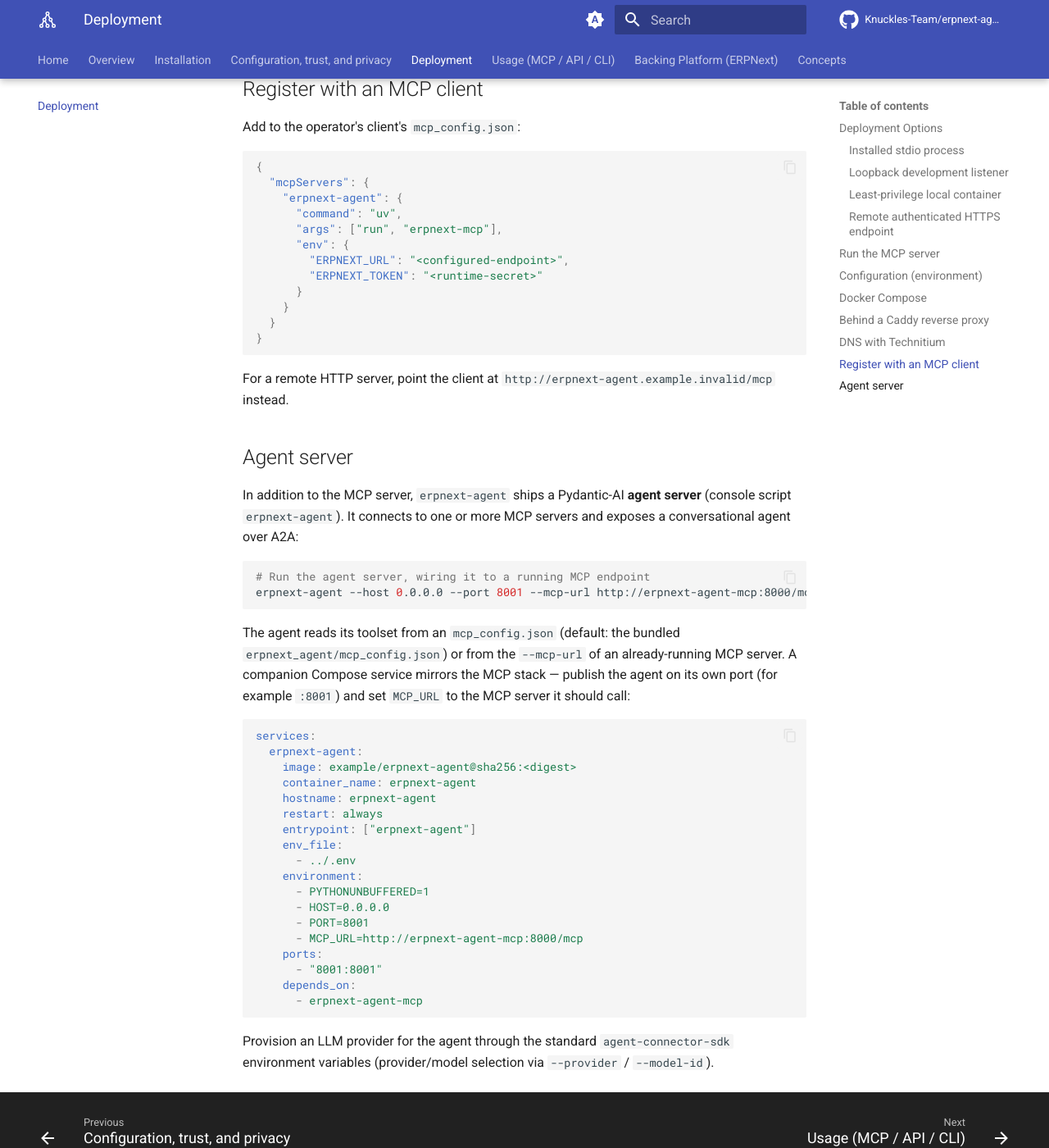
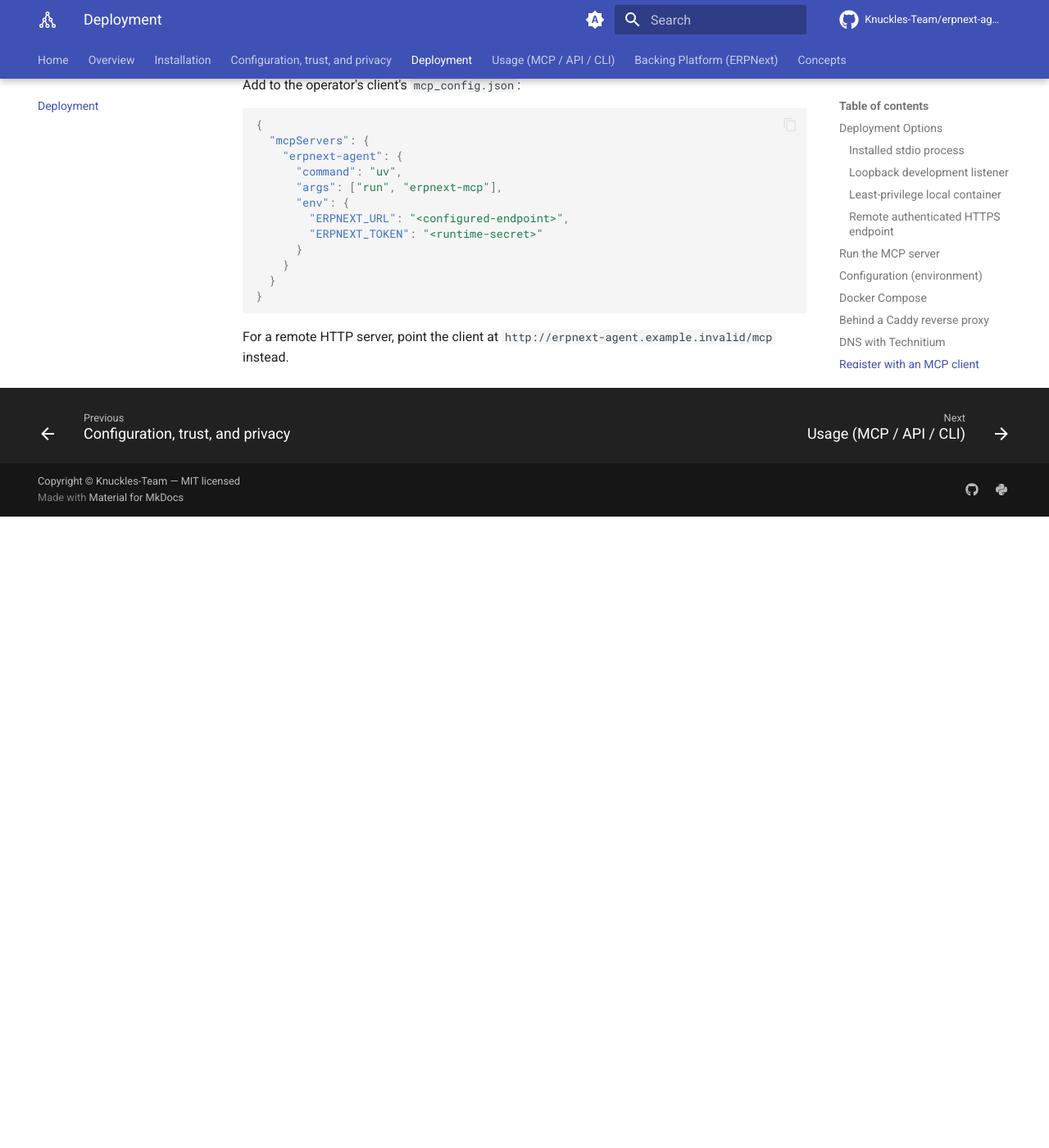
Before and after one commit to Knuckles-Team/erpnext-agent, an MkDocs documentation site: the page built from docs/deployment.md, in a window 1280 px wide and 1400 px high, scrolled down 4390 px. Shown: the whole window at 82% size. Built offline with MkDocs 1.6.1 and Material for MkDocs 9.7.7, drawn with Linux system fonts in a browser that asks for light colours; comment, search, counter and statistics services are not loaded; after the commit the page ends 5020 px from its top, so only the background shows below that; some of the changed text lies outside the part shown.

Commit message:
chore: upgrade dependencies, restore pre-commit hooks, drop agent-mode docs
Raise pyproject floors to current PyPI releases, bump pre-commit hook revs and
pin GitHub Actions to the latest release SHAs, restore the pre-commit config
(only agent-utilities/agent-mode hooks removed), and remove the retired agent
target, compose file and console-script mentions from docs and Docker files.

Spec: none (deps)

Co-Authored-By: Claude Opus 5.5 (1M context) <noreply@anthropic.com>

````diff
--- a/.pre-commit-config.yaml
+++ b/.pre-commit-config.yaml
@@ -6,7 +6,7 @@ default_install_hook_types: [pre-commit, pre-push]
 default_stages: [pre-commit]
 repos:
   - repo: https://github.com/astral-sh/ruff-pre-commit
-    rev: 1986670a8c4578a526ad3dddee3b35d9cfb9d7be # v0.3.4
+    rev: v0.17.1 # v0.3.4
     hooks:
       - id: ruff
         args: [--fix, --exit-non-zero-on-fix]
--- a/docs/deployment.md
+++ b/docs/deployment.md
@@ -69,9 +69,6 @@ name with Technitium. To provision the **ERPNext / Frappe site** it connects to,
 
 > `erpnext-agent` ships **two** console scripts: an **MCP server** (`erpnext-mcp`)
 > that exposes a typed, deterministic tool surface a policy router / agent calls, and
-> an optional **A2A agent server** (`erpnext-agent`) that wraps those tools in a
-> Pydantic-AI agent. Most deployments run the MCP server; the agent server is
-> documented in [Agent server](#agent-server) below.
 
 ## Run the MCP server
 
@@ -230,43 +227,3 @@ Add to the operator's client's `mcp_config.json`:
 ```
 
 For a remote HTTP server, point the client at `http://erpnext-agent.example.invalid/mcp` instead.
-
-## Agent server
-
-In addition to the MCP server, `erpnext-agent` ships a Pydantic-AI **agent server**
-(console script `erpnext-agent`). It connects to one or more MCP servers and exposes
-a conversational agent over A2A:
-
-```bash
-# Run the agent server, wiring it to a running MCP endpoint
-erpnext-agent --host 0.0.0.0 --port 8001 --mcp-url http://erpnext-agent-mcp:8000/mcp
-```
-
-The agent reads its toolset from an `mcp_config.json` (default: the bundled
-`erpnext_agent/mcp_config.json`) or from the `--mcp-url` of an already-running MCP
-server. A companion Compose service mirrors the MCP stack — publish the agent on its
-own port (for example `:8001`) and set `MCP_URL` to the MCP server it should call:
-
-```yaml
-services:
-  erpnext-agent:
-    image: example/erpnext-agent@sha256:<digest>
-    container_name: erpnext-agent
-    hostname: erpnext-agent
-    restart: always
-    entrypoint: ["erpnext-agent"]
-    env_file:
-      - ../.env
-    environment:
-      - PYTHONUNBUFFERED=1
-      - HOST=0.0.0.0
-      - PORT=8001
-      - MCP_URL=http://erpnext-agent-mcp:8000/mcp
-    ports:
-      - "8001:8001"
-    depends_on:
-      - erpnext-agent-mcp
-```
-
-Provision an LLM provider for the agent through the standard `agent-connector-sdk`
-environment variables (provider/model selection via `--provider` / `--model-id`).
--- a/erpnext_agent/__init__.py
+++ b/erpnext_agent/__init__.py
@@ -39,7 +39,6 @@ def _import_module_safely(module_name: str):
 
 _AVAILABILITY_FLAG_MARKERS = {
     "_MCP_AVAILABLE": "mcp_server",
-    "_AGENT_AVAILABLE": "agent_server",
 }
 
 
--- a/pyproject.toml
+++ b/pyproject.toml
@@ -1,5 +1,5 @@
 [build-system]
-requires = [ "setuptools>=80.9.0", "wheel",]
+requires = [ "setuptools>=84.0.0", "wheel",]
 build-backend = "setuptools.build_meta"
 
 [project]
@@ -9,7 +9,7 @@ description = "ERPNext and Frappe REST/RPC MCP Server for Agentic AI!"
 readme = "README.md"
 classifiers = [ "Development Status :: 4 - Beta", "License :: OSI Approved :: MIT License", "Environment :: Console", "Operating System :: POSIX :: Linux", "Programming Language :: Python :: 3",]
 requires-python = ">=3.12, <3.15"
-dependencies = [ "agent-connector-sdk>=0.2.0,<1.0.0", "requests>=2.32.0",]
+dependencies = [ "agent-connector-sdk>=0.2.0,<1.0.0", "requests>=2.34.2",]
 [[project.authors]]
 name = "Project Maintainers"
 email = "maintainers@users.noreply.github.com"
@@ -72,7 +72,7 @@ where = [ ".",]
 
 [tool.uv]
 override-dependencies = [
-    "fastmcp-slim[client,server]>=4.0.0b1",
+    "fastmcp-slim[client,server]>=4.1.0",
 ]
 
 
````
Also changed, not shown: AGENTS.md (+0 -38 lines), README.md (+2 -15 lines), docs/index.md (+0 -3 lines), docs/installation.md (+0 -6 lines), docs/overview.md (+0 -2 lines), docs/usage.md (+0 -11 lines), 2 other files.
